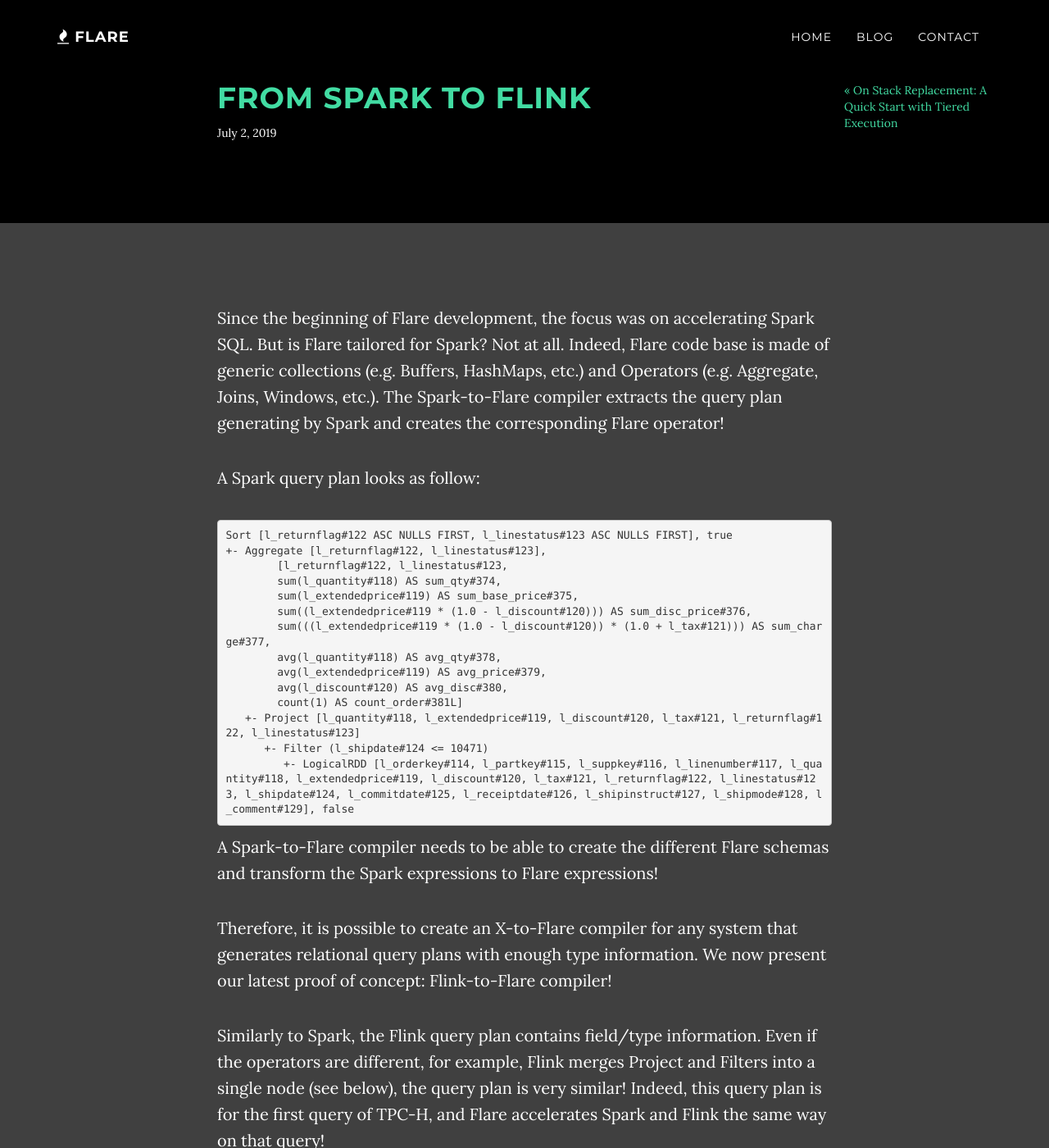
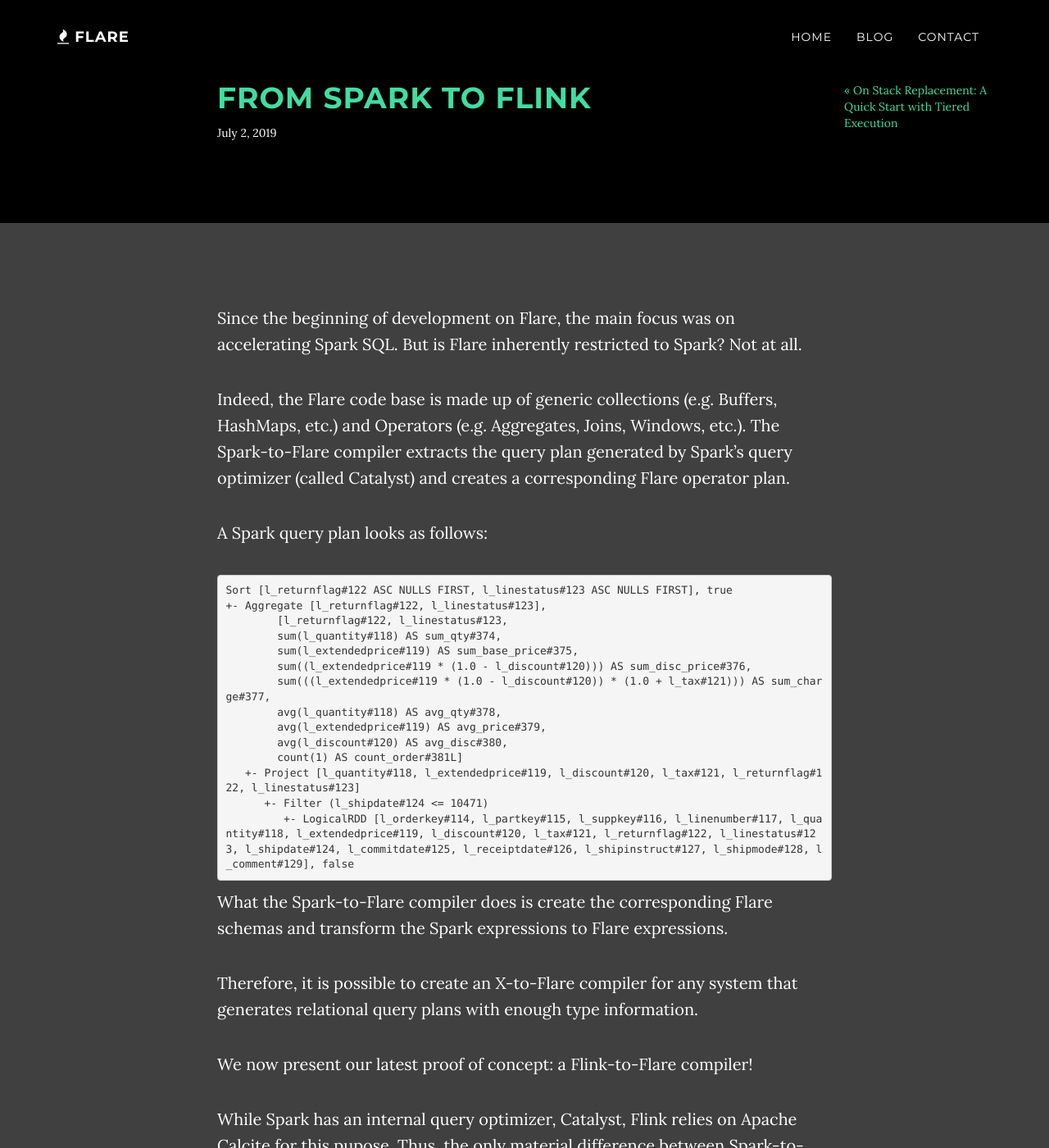
Before and after one commit to flaredata/flaredata.github.io, a Jekyll site: the page built from _posts/2019-07-02-flink.md, in a window 1280 px wide and 1400 px high. Shown: the whole window at 82% size. Built offline with Jekyll 4.4.1, drawn with Linux system fonts in a browser that asks for light colours; nearby versions of some CDN libraries; some of the changed text lies outside the part shown.

Commit message:
Make pass on flink post

````diff
--- a/_posts/2019-07-02-flink.md
+++ b/_posts/2019-07-02-flink.md
@@ -4,9 +4,11 @@
 date: 2019-07-02
 ---
 
-Since the beginning of Flare development, the focus was on accelerating Spark SQL. But is Flare tailored for Spark? Not at all. Indeed, Flare code base is made of generic collections (e.g. Buffers, HashMaps, etc.) and Operators (e.g. Aggregate, Joins, Windows, etc.). The Spark-to-Flare compiler extracts the query plan generating by Spark and creates the corresponding Flare operator!
+Since the beginning of development on Flare, the main focus was on accelerating Spark SQL. But is Flare inherently restricted to Spark? Not at all.
 
-A Spark query plan looks as follow:
+Indeed, the Flare code base is made up of generic collections (e.g. Buffers, HashMaps, etc.) and Operators (e.g. Aggregates, Joins, Windows, etc.). The Spark-to-Flare compiler extracts the query plan generated by Spark's query optimizer (called Catalyst) and creates a corresponding Flare operator plan.
+
+A Spark query plan looks as follows:
 
 ```
 Sort [l_returnflag#122 ASC NULLS FIRST, l_linestatus#123 ASC NULLS FIRST], true
@@ -25,11 +27,13 @@
          +- LogicalRDD [l_orderkey#114, l_partkey#115, l_suppkey#116, l_linenumber#117, l_quantity#118, l_extendedprice#119, l_discount#120, l_tax#121, l_returnflag#122, l_linestatus#123, l_shipdate#124, l_commitdate#125, l_receiptdate#126, l_shipinstruct#127, l_shipmode#128, l_comment#129], false
 ```
 
-A Spark-to-Flare compiler needs to be able to create the different Flare schemas and transform the Spark expressions to Flare expressions!
+What the Spark-to-Flare compiler does is create the corresponding Flare schemas and transform the Spark expressions to Flare expressions.
 
-Therefore, it is possible to create an X-to-Flare compiler for any system that generates relational query plans with enough type information. We now present our latest proof of concept: Flink-to-Flare compiler!
+Therefore, it is possible to create an X-to-Flare compiler for any system that generates relational query plans with enough type information.
 
-Similarly to Spark, the Flink query plan contains field/type information. Even if the operators are different, for example, Flink merges Project and Filters into a single node (see below), the query plan is very similar! Indeed, this query plan is for the first query of TPC-H, and Flare accelerates Spark and Flink the same way on that query!
+We now present our latest proof of concept: a Flink-to-Flare compiler!
+
+While Spark has an internal query optimizer, Catalyst, Flink relies on Apache Calcite for this pupose. Thus, the only material difference between Spark-to-Flare and Flink-to-Flare is that the input query plan is not represented in Catalyst's internal format, but in Calcite's format.
 
 Flink query plan:
 ```
@@ -55,10 +59,17 @@
           source=[CsvTableSource(read fields: l_returnflag, l_linestatus, l_quantity, l_extendedprice, l_discount, l_tax, l_shipdate)])
 ```
 
+Similar to Spark, the Flink query plan contains field/type information. Even if the operators are different - for example, Flink merges Project and Filters into a single node (see below) - the query plan representation is very similar. Indeed, this query plan is for the first query of TPC-H, and Flare accelerates Spark and Flink in the same way on that query.
+
+
+
 ## Evaluation
 
-We evaluated how Flare accelerates Flink on the full TPCH benchmark. The data is streamed from a CSV file. The performances of Flare are very similar whichever front-end system is used. However, Flink does not generate semi/anti-joins but used equivalent aggregates on Boolean that are slightly slower (see Q18, Q22).
+We evaluated how Flare accelerates Flink on the full TPCH benchmark. The data is streamed from a CSV file. The performance of Flare is very similar whichever front-end system is used. However, Flink does not generate semi/anti-joins but uses equivalent aggregates on Boolean that are slightly slower (see Q18, Q22).
 
- <div>
+<p>
 <img src="{{ site.baseurl }}/img/tpch-flink-comparison.png" width="100%" />
-</div>
+</p>
+
+It is interesting to note that out of the box, and without any Flare acceleration, Flink is already quite a bit faster than Spark.
+However, Flare provides additional significant (read: order of magnitude) speedups.
````
